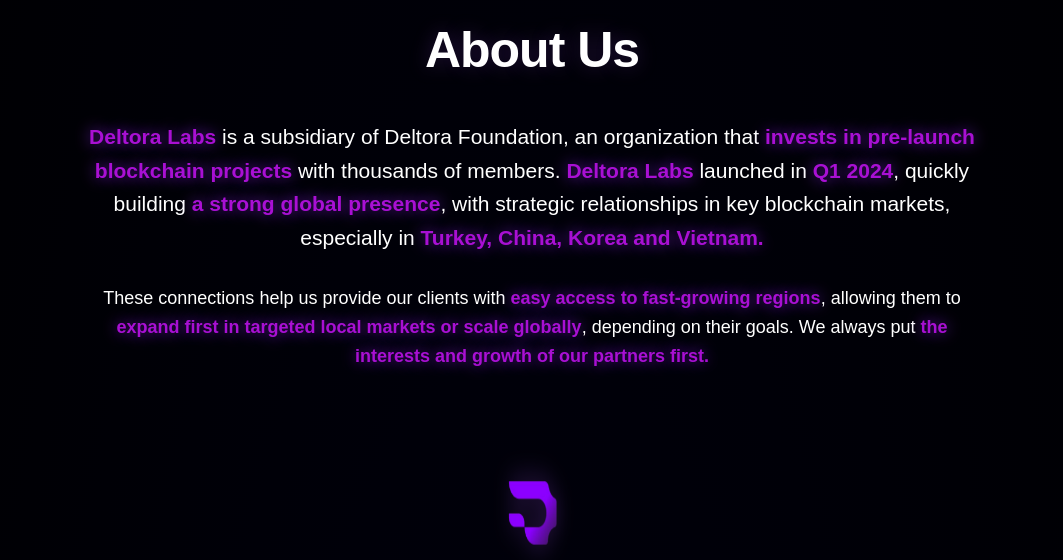
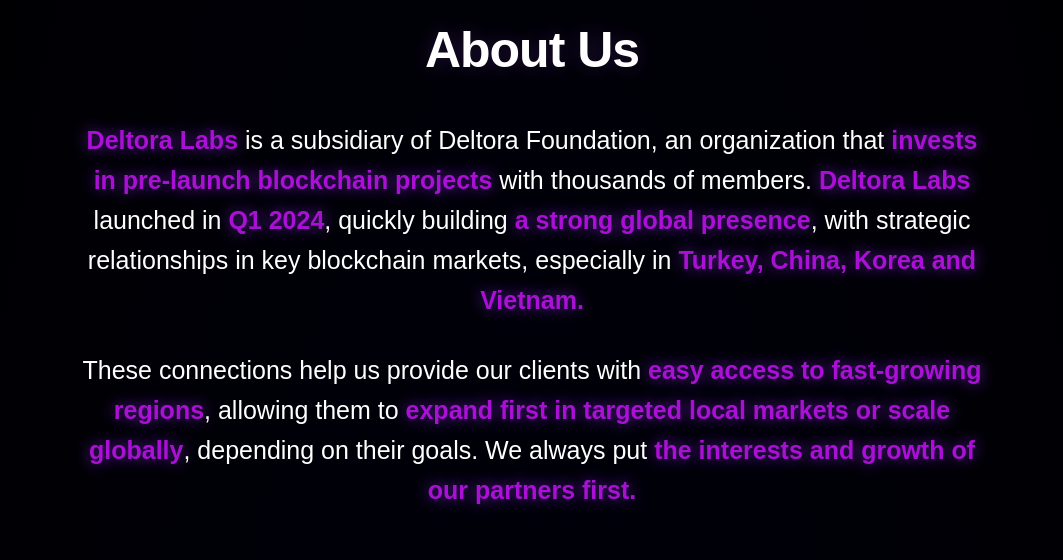
Before and after one commit to hasmeddd/deltoralabs, a website: page public/index.html in a window 1280 px wide. Shown: the part 900-1460 px from the top of the page, without its empty margins (108-1171 px from the left). Drawn offline with nearby package versions, Linux system fonts and the light colour scheme; a web font is replaced by a local one.

Commit message:
update font size

```diff
--- a/public/assets/css/styles.css
+++ b/public/assets/css/styles.css
@@ -444,7 +444,7 @@ button {
     }
 
     .hero__desc {
-        font-size: 1.4rem;
+        font-size: 2rem;
         max-width: 600px;
         margin-left: auto;
         margin-right: auto;
@@ -565,7 +565,7 @@ button {
 }
 
 .about__main-text {
-    font-size: 2.1rem;
+    font-size: 2.5rem;
     font-weight: 400;
     line-height: 1.6;
     color: #ffffff;
@@ -573,7 +573,7 @@ button {
 }
 
 .about__mission-text {
-    font-size: 1.8rem;
+    font-size: 2.5rem;
     font-weight: 300;
     line-height: 1.6;
     color: #ffffff;
```
